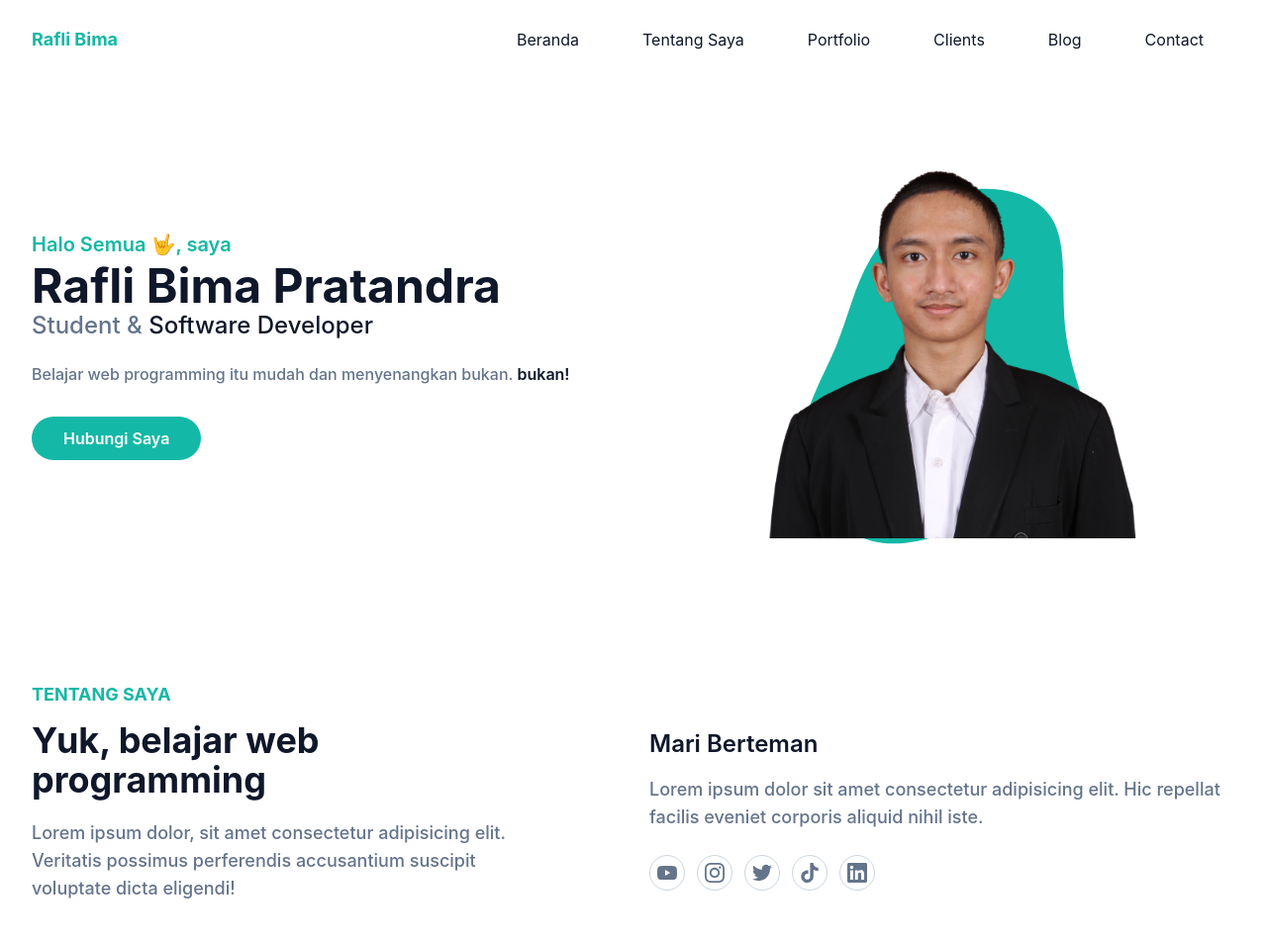
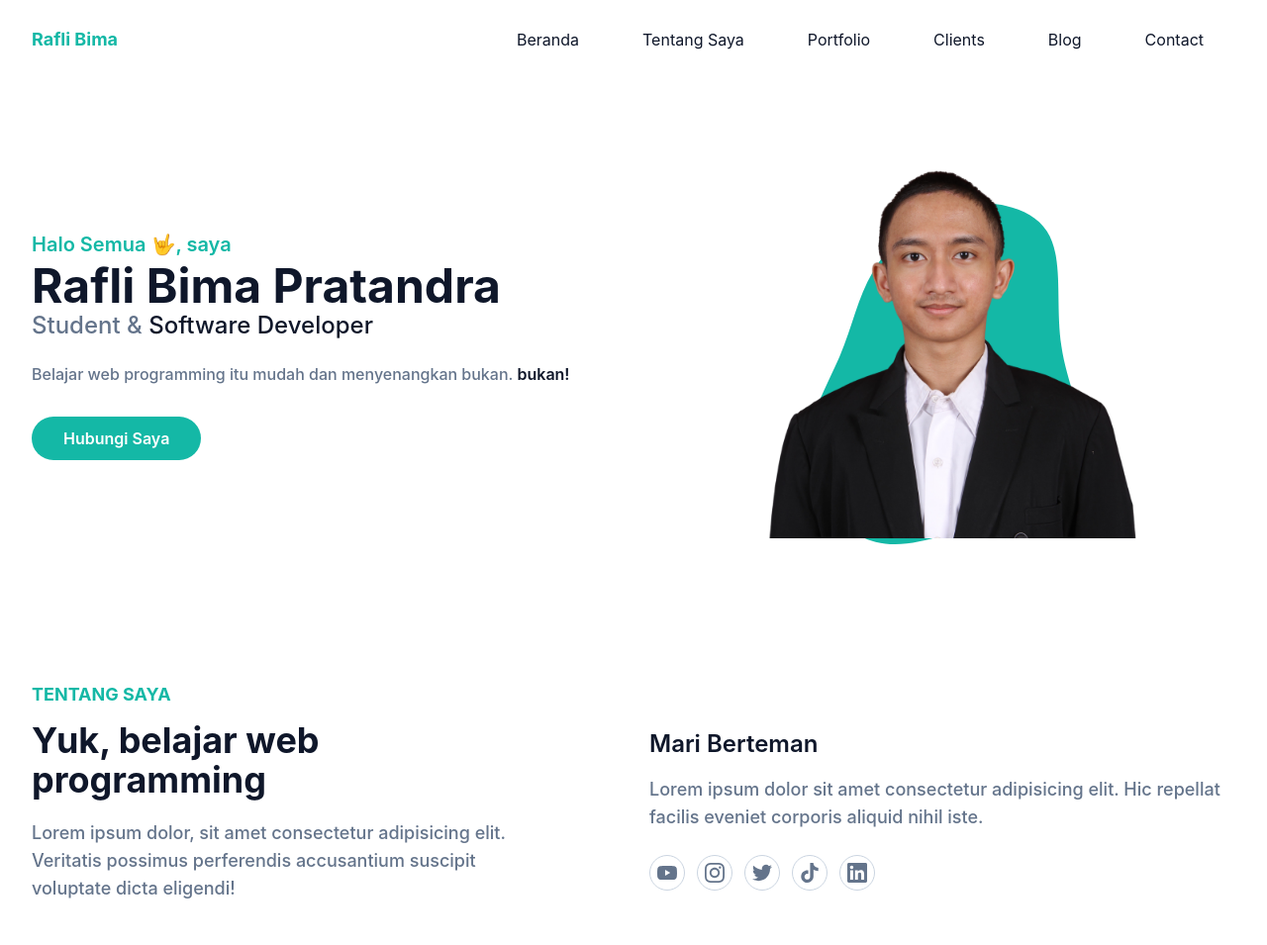
Before and after one commit to raflibima25/portfolio, a website: page index.html in a window 1280 px wide. Shown: the top 955 px of the page at 99% size. Drawn offline with Linux system fonts and the light colour scheme.

Commit message:
fix Bob hero

```diff
--- a/index.html
+++ b/index.html
@@ -66,8 +66,8 @@
 						<div class="relative mt-10 lg:mt-0 lg:right-0">
 							<img src="dist/img/bima.png" width="400" height="400" alt="bima" class="max-w-full mx-auto" />
 
-							<span class="absolute -bottom-12 lg:-bottom-5 -z-10 left-1/2 -translate-x-1/2 lg:scale-110">
-								<svg width="400" height="400" viewBox="0 0 200 200" xmlns="http://www.w3.org/2000/svg">
+							<span class="absolute -bottom-12 lg:-bottom-5 -z-10 left-1/2 -translate-x-1/2 lg:scale-110 w-80 h-96 md:w-96">
+								<svg viewBox="0 0 200 200" xmlns="http://www.w3.org/2000/svg">
 									<path
 										fill="#14b8a6"
 										d="M45.5,-59.5C53,-48,49,-28,51.8,-9.5C54.5,8.9,64.1,25.7,60.5,37.6C56.8,49.5,39.9,56.4,22.4,63.9C4.8,71.4,-13.5,79.4,-29,75.6C-44.6,71.7,-57.3,56.1,-58.8,40.3C-60.3,24.6,-50.6,8.7,-44.7,-5C-38.9,-18.7,-37,-30.3,-30.2,-41.9C-23.4,-53.6,-11.7,-65.3,3.7,-69.7C19,-74.1,38.1,-71.1,45.5,-59.5Z"
```
Also changed, not shown: dist/output.css.
